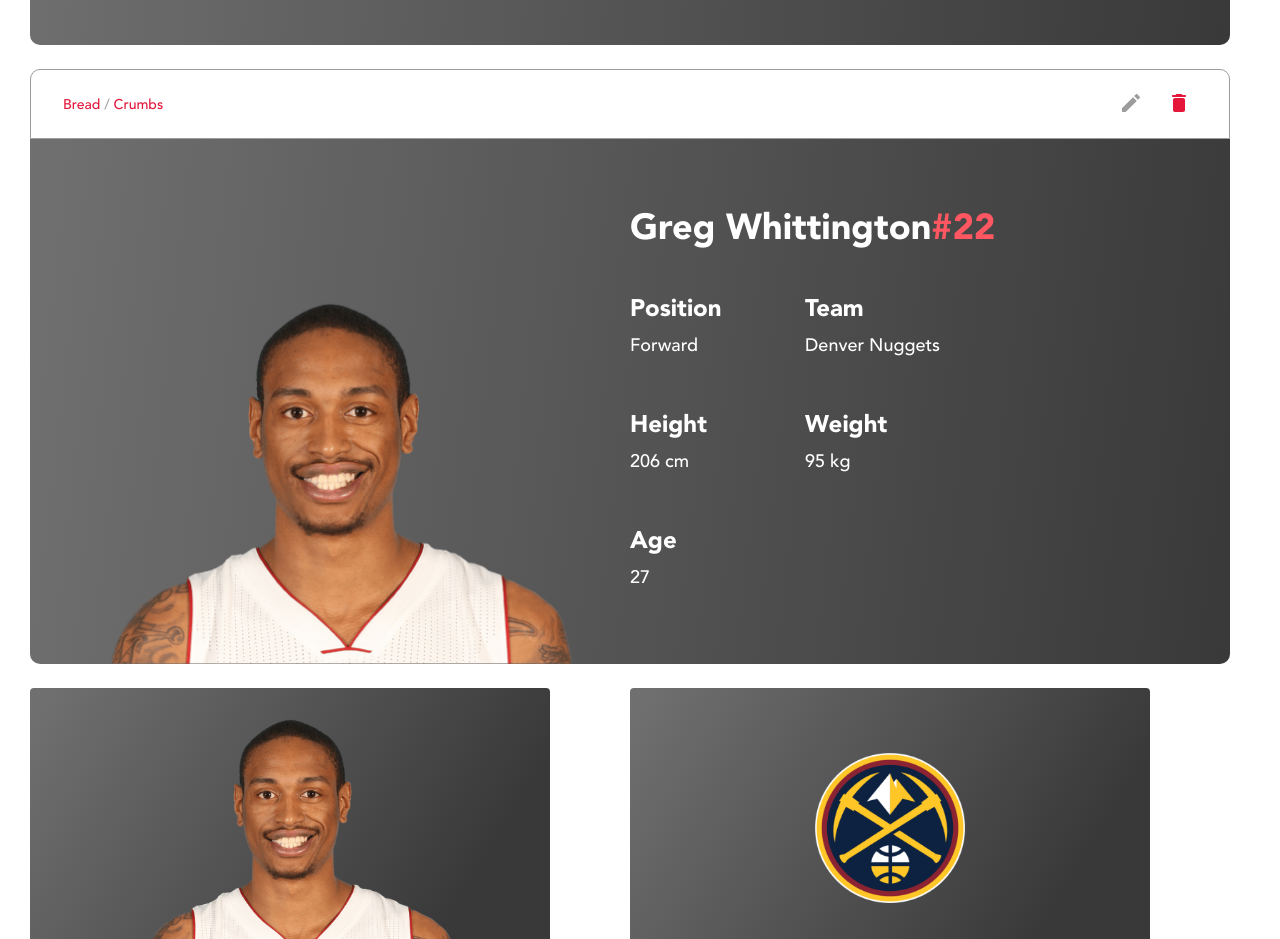
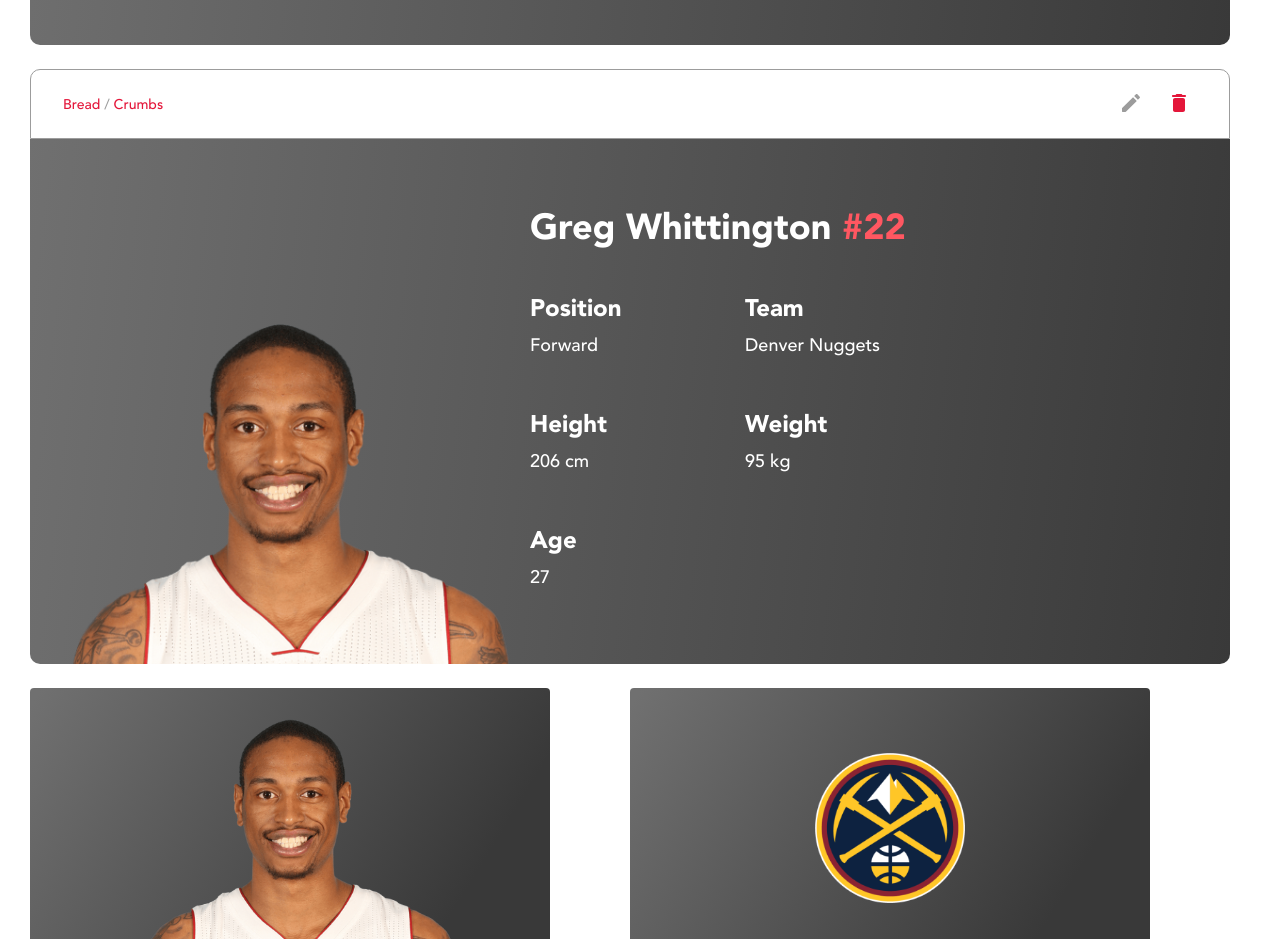
Before and after one commit to AlexeevSasha/Course-advanced, a React (Create React App) app in the folder app-basketball/: page / in a window 1280 px wide. Shown: the part 1780-2719 px from the top of the page. Built offline with nearby package versions, Linux system fonts and the light colour scheme.

Commit message:
add Playerinfo

```diff
--- a/app-basketball/src/modules/players/components/PlayerInfo/PlayerInfo.tsx
+++ b/app-basketball/src/modules/players/components/PlayerInfo/PlayerInfo.tsx
@@ -11,33 +11,33 @@ export const PlayerInfo:FC = () => {
         <PlayerWrapper>
            <ImgLogo><img  src={player} alt='logo'/></ImgLogo>
             <Content>
-                <Name>Greg Whittington<Number>#22</Number></Name>
+                <Name>Greg Whittington <Number>#22</Number></Name>
                 <Flex>
                     <Group>
-                        <div>
+                        <Wrapper>
                             <Title>Position</Title>
                             <Text>Forward</Text>
-                        </div>
-                        <div>
+                        </Wrapper>
+                        <Wrapper>
                             <Title>Team</Title>
                             <Text>Denver Nuggets</Text>
-                        </div>
+                        </Wrapper>
                     </Group>
                     <Group>
-                        <div>
+                        <Wrapper>
                             <Title>Height</Title>
                             <Text>206 cm</Text>
-                            </div>
-                         <div>
+                            </Wrapper>
+                         <Wrapper>
                              <Title>Weight</Title>
                               <Text>95 kg</Text>
-                         </div>
+                         </Wrapper>
                     </Group>
                     <Group>
 
-                        <div> <Title>Age</Title>
+                        <Wrapper> <Title>Age</Title>
                             <Text>27</Text>
-                        </div>
+                        </Wrapper>
 
                     </Group>
                 </Flex>
@@ -60,25 +60,33 @@ const PlayerWrapper = styled.div`
   }
 `
 const ImgLogo = styled.div`
-  max-width: 600px;
+  max-width: 500px;
   width: 100%;
   height: 100%;
   display: flex;
   align-items: flex-end;
   justify-content: center;
-  padding-top: 100px;
+  overflow: hidden;
+  @media  (max-width: 1000px) {
+    max-width: 350px;
+  }
   img {
-    height: 100%;
+    width: 500px;
+    height: 400px;
     object-fit: cover;
-    @media  (max-width: 768px) {
+    @media  (max-width: 1000px) {
+      width: 300px;
+      height: 250px;
+    }
+    @media  (max-width: 700px) {
       margin: 48px auto;
-      width: 150px;
+      width: 250px;
       height: 150px;
     }
   }
 `
 const Content = styled.div`
-  margin: 40px 0 0;
+  margin: 40px 20px 0 0;
   display: flex;
   align-items: flex-start;
   flex-direction: column;
@@ -94,6 +102,10 @@ const Name = styled.div`
   font-size: 36px;
   line-height: 49px;
   margin-bottom: 40px;
+  @media  (max-width: 1000px) {
+    font-size: 30px;
+    line-height: 35px;
+  }
   @media (max-width: 500px) {
     font-size: 20px;
     line-height: 25px;
@@ -105,20 +117,36 @@ const Number = styled.span`
 const Flex = styled.div`
   display: flex;
   flex-direction: column;
+
 `
 const Group = styled.div`
   display: grid;
   grid-template-columns: repeat(2, 1fr);
-  grid-column-gap: 40px;
+  @media (max-width: 700px) {
+    grid-template-columns: repeat(1, 1fr);
+    align-items: center;
+    justify-items: center;
+  }
+`
+const Wrapper = styled.div`
+  margin-right: 80px;
+  @media (max-width: 700px) {
+    display: flex;
+    flex-direction: column;
+    align-items: center;
+    margin: 0;
+  }
 `
 
 const Title = styled.div`
   font-weight: 800;
   font-size: 24px;
   line-height: 33px;
+
   @media (max-width: 500px) {
     font-size: 17px;
     line-height: 20px;
+    margin: 0;
   }
 
 `
```
